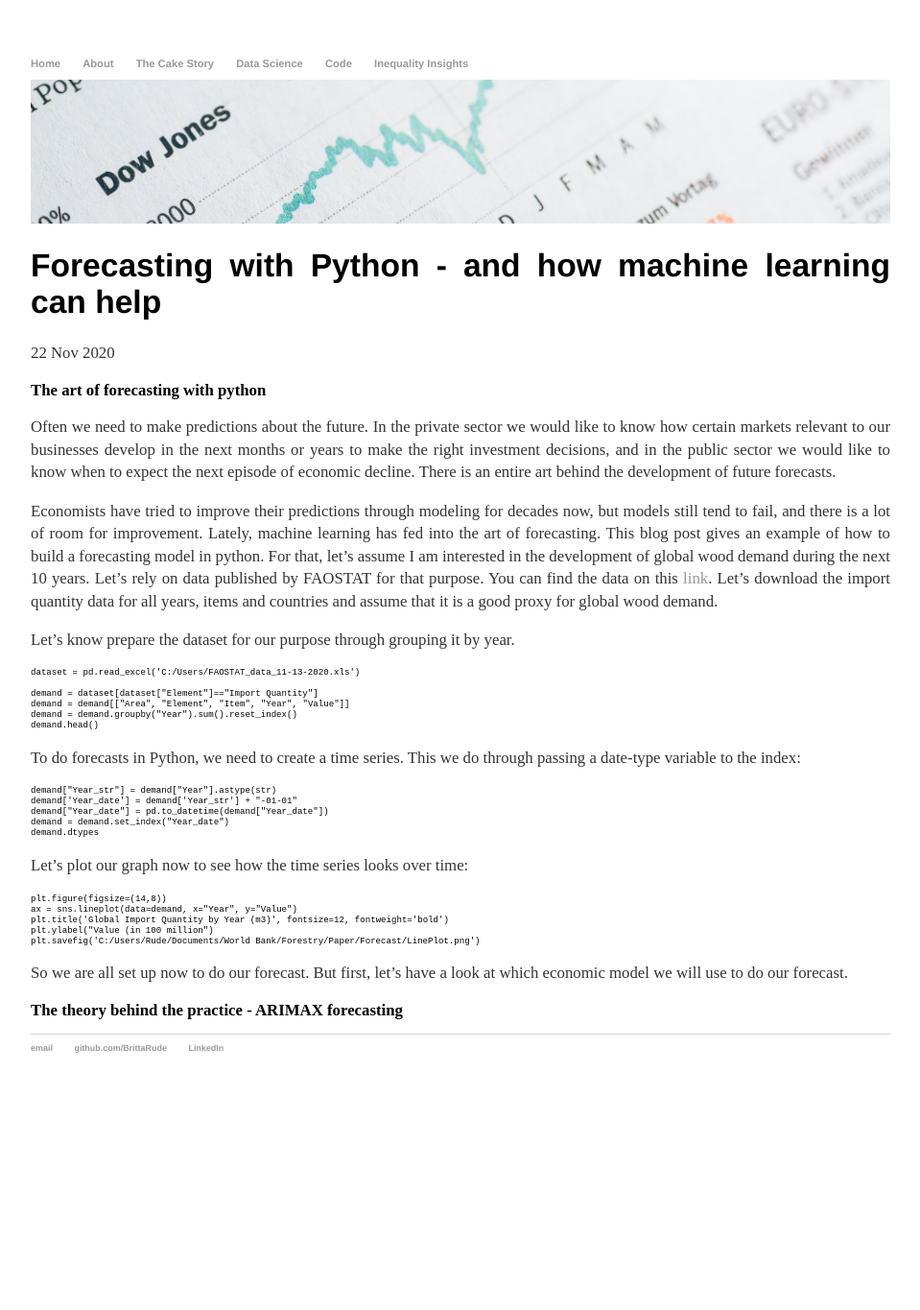
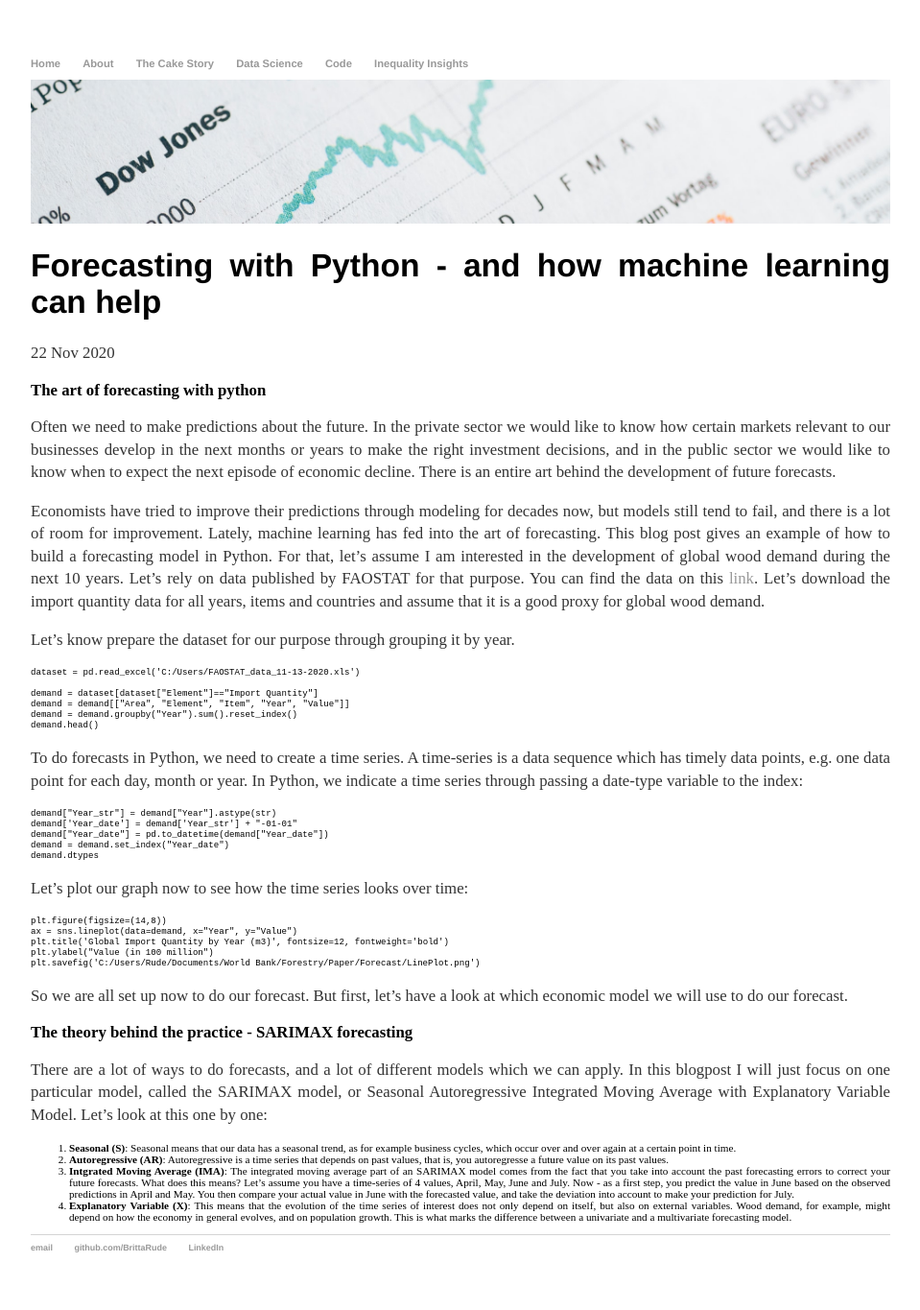
Before and after one commit to BrittaRude/BrittaRude.github.io, a Jekyll site: the page built from inputs_code/_posts/2020-11-22-britta-rude-forecasting-with-python.md, in a window 1280 px wide. Shown: the whole page at 96% size, without its empty margins (160-1119 px from the left). Built offline with Jekyll 4.4.1, drawn with Linux system fonts in a browser that asks for light colours; before the commit the page ends 1157 px from its top, so only the background shows below that.

Commit message:
Update 2020-11-22-britta-rude-forecasting-with-python.md

````diff
--- a/inputs_code/_posts/2020-11-22-britta-rude-forecasting-with-python.md
+++ b/inputs_code/_posts/2020-11-22-britta-rude-forecasting-with-python.md
@@ -9,7 +9,7 @@
 
 Often we need to make predictions about the future. In the private sector we would like to know how certain markets relevant to our businesses develop in the next months or years to make the right investment decisions, and in the public sector we would like to know when to expect the next episode of economic decline. There is an entire art behind the development of future forecasts.
 
-Economists have tried to improve their predictions through modeling for decades now, but models still tend to fail, and there is a lot of room for improvement. Lately, machine learning has fed into the art of forecasting. This blog post gives an example of how to build a forecasting model in python. For that, let's assume I am interested in the development of global wood demand during the next 10 years. Let's rely on data published by FAOSTAT for that purpose. You can find the data on this <a href="http://www.fao.org/faostat/en/#data/FO">link</a>. Let's download the import quantity data for all years, items and countries and assume that it is a good proxy for global wood demand.
+Economists have tried to improve their predictions through modeling for decades now, but models still tend to fail, and there is a lot of room for improvement. Lately, machine learning has fed into the art of forecasting. This blog post gives an example of how to build a forecasting model in Python. For that, let's assume I am interested in the development of global wood demand during the next 10 years. Let's rely on data published by FAOSTAT for that purpose. You can find the data on this <a href="http://www.fao.org/faostat/en/#data/FO">link</a>. Let's download the import quantity data for all years, items and countries and assume that it is a good proxy for global wood demand.
 
 Let's know prepare the dataset for our purpose through grouping it by year.
 
@@ -22,7 +22,7 @@
 demand.head()
 ```
 
-To do forecasts in Python, we need to create a time series. This we do through passing a date-type variable to the index:
+To do forecasts in Python, we need to create a time series. A time-series is a data sequence which has timely data points, e.g. one data point for each day, month or year. In Python, we indicate a time series through passing a date-type variable to the index:
 
 ```python
 demand["Year_str"] = demand["Year"].astype(str)
@@ -44,4 +44,10 @@
 
 So we are all set up now to do our forecast. But first, let's have a look at which economic model we will use to do our forecast.
 
-## The theory behind the practice - ARIMAX forecasting
+## The theory behind the practice - SARIMAX forecasting
+
+There are a lot of ways to do forecasts, and a lot of different models which we can apply. In this blogpost I will just focus on one particular model, called the SARIMAX model, or Seasonal Autoregressive Integrated Moving Average with Explanatory Variable Model. Let's look at this one by one:
+1. <b>Seasonal (S)</b>: Seasonal means that our data has a seasonal trend, as for example business cycles, which occur over and over again at a certain point in time.
+2. <b>Autoregressive (AR)</b>: Autoregressive is a time series that depends on past values, that is, you autoregresse a future value on its past values.
+3. <b>Intgrated Moving Average (IMA)</b>: The integrated moving average part of an SARIMAX model comes from the fact that you take into account the past forecasting errors to correct your future forecasts. What does this means? Let's assume you have a time-series of 4 values, April, May, June and July. Now - as a first step, you predict the value in June based on the observed predictions in April and May. You then compare your actual value in June with the forecasted value, and take the deviation into account to make your prediction for July.
+4. <b>Explanatory Variable (X)</b>: This means that the evolution of the time series of interest does not only depend on itself, but also on external variables. Wood demand, for example, might depend on how the economy in general evolves, and on population growth. This is what marks the difference between a univariate and a multivariate forecasting model.
````
